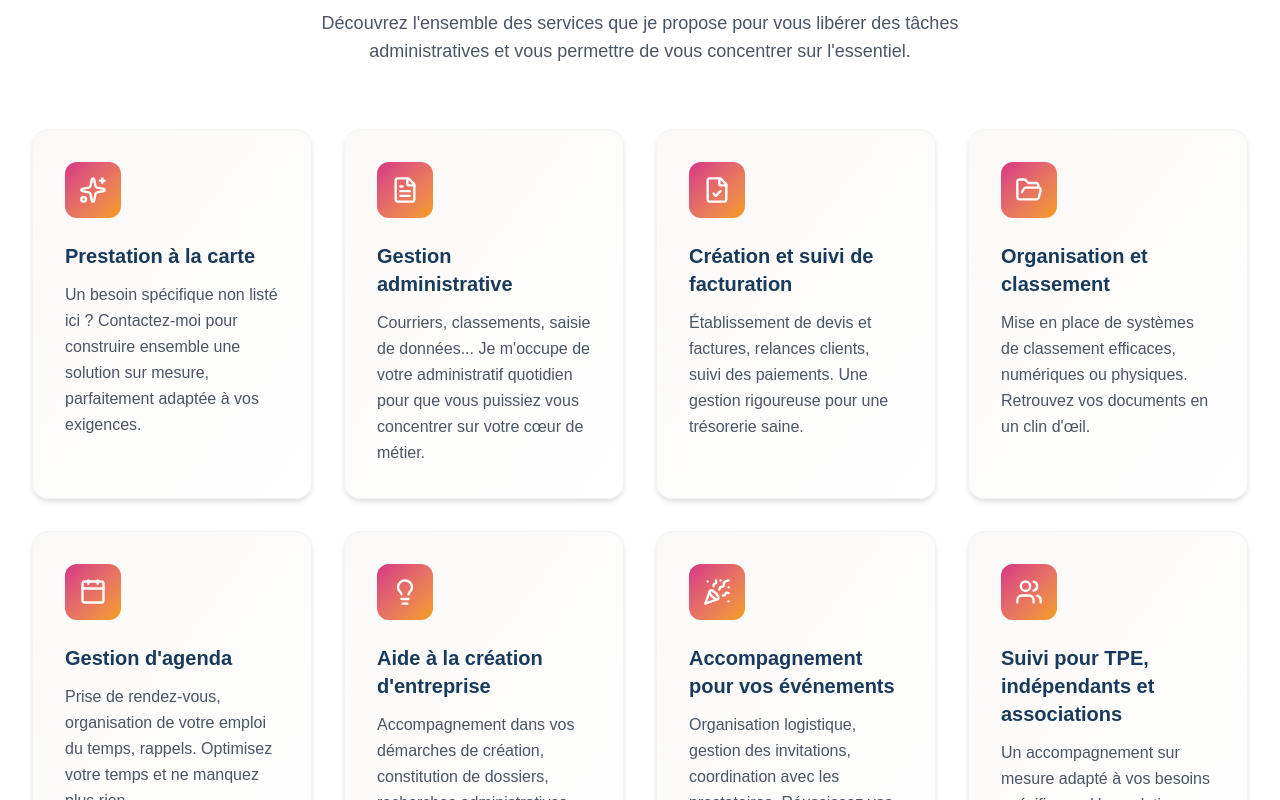
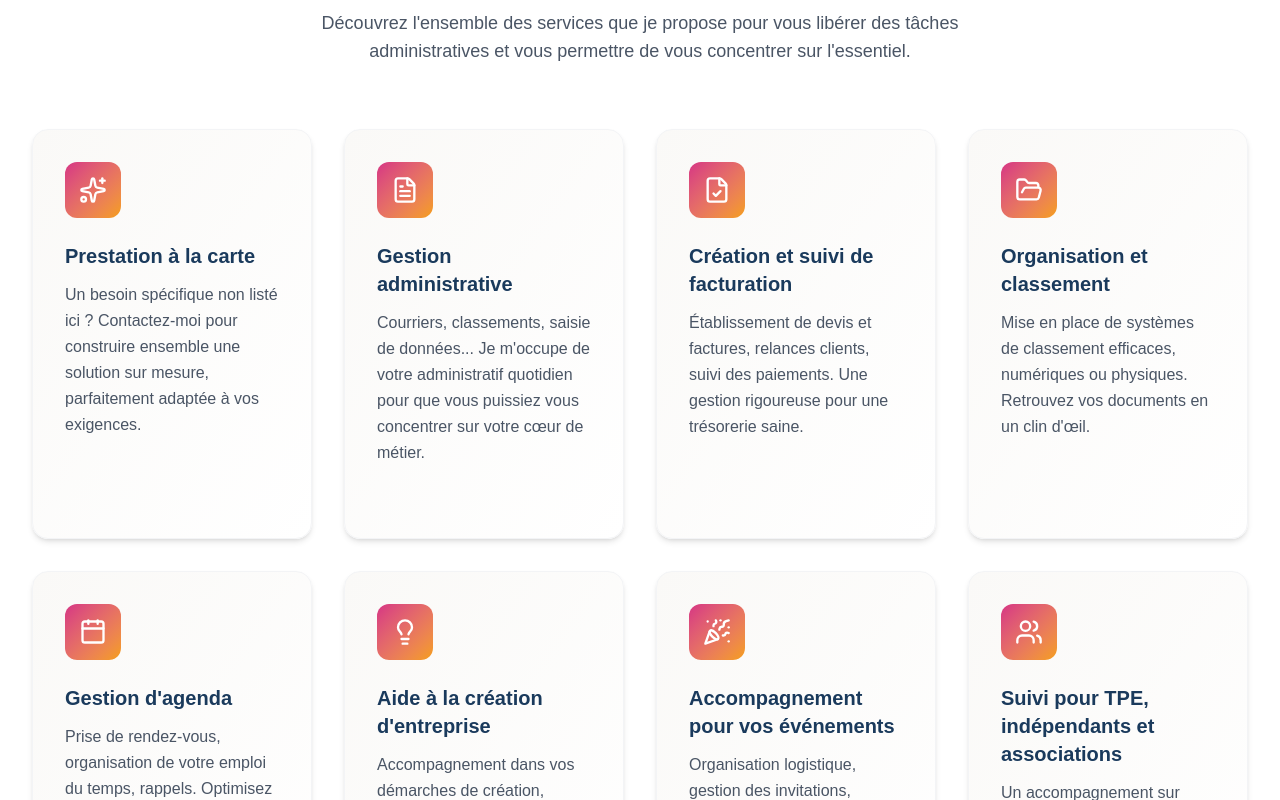
Before and after one commit to agenceleela/helloassist, a Next.js app: page / in a window 1280 px wide. Shown: the part 1120-1920 px from the top of the page. Built offline with nearby package versions, Linux system fonts and the light colour scheme.

Commit message:
fix: cards linked to the contact section

```diff
--- a/src/components/Services.tsx
+++ b/src/components/Services.tsx
@@ -92,24 +92,31 @@ const Services = () => {
         {/* Services Grid */}
         <div className="grid md:grid-cols-2 lg:grid-cols-4 gap-8">
           {services.map((service, index) => (
-            <motion.div
+            <motion.a
               key={service.title}
+              href="#contact"
               initial={{ opacity: 0, y: 30 }}
               whileInView={{ opacity: 1, y: 0 }}
               viewport={{ once: true }}
               transition={{ duration: 0.5, delay: index * 0.1 }}
-              className="bg-gradient-to-br from-[#faf9f7] to-white p-8 rounded-2xl shadow-md hover:shadow-xl transition-all duration-300 border border-gray-100 group"
+              className="bg-gradient-to-br from-[#faf9f7] to-white p-8 rounded-2xl shadow-md hover:shadow-xl transition-all duration-300 border border-gray-100 group cursor-pointer block"
             >
               <div className="w-14 h-14 bg-gradient-to-br from-[#d63384] to-[#f59e0b] rounded-xl flex items-center justify-center mb-6 group-hover:scale-110 transition-transform duration-300">
                 <service.icon className="text-white" size={28} />
               </div>
-              <h3 className="text-xl font-bold text-[#1a3a5c] mb-3">
+              <h3 className="text-xl font-bold text-[#1a3a5c] mb-3 group-hover:text-[#d63384] transition-colors duration-300">
                 {service.title}
               </h3>
               <p className="text-gray-600 leading-relaxed">
                 {service.description}
               </p>
-            </motion.div>
+              <div className="mt-4 flex items-center text-[#d63384] font-medium opacity-0 group-hover:opacity-100 transition-opacity duration-300">
+                <span>En savoir plus</span>
+                <svg className="w-4 h-4 ml-2" fill="none" stroke="currentColor" viewBox="0 0 24 24">
+                  <path strokeLinecap="round" strokeLinejoin="round" strokeWidth={2} d="M9 5l7 7-7 7" />
+                </svg>
+              </div>
+            </motion.a>
           ))}
         </div>
       </div>
```
